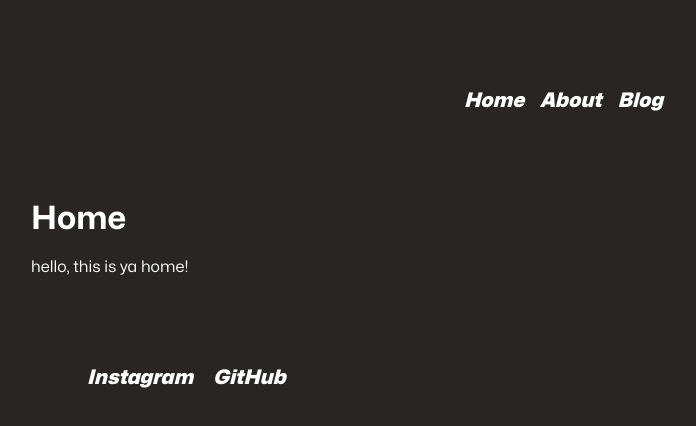
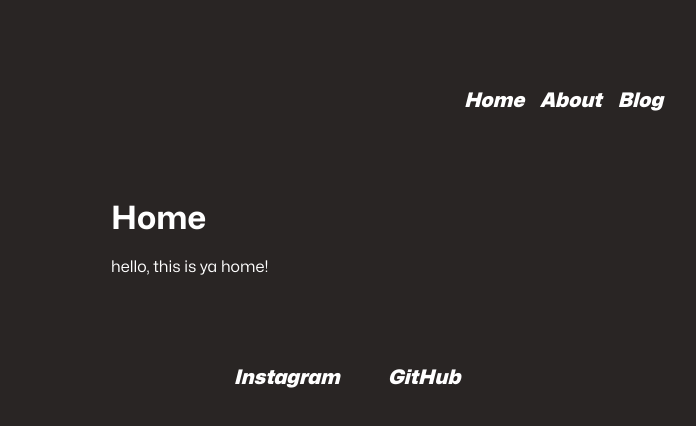
Before and after one commit to snapcracklenpop-dev/tested-telescope, an Astro site: page / in a window 1280 px wide. Shown: the whole page, without its empty margins (293-989 px from the left). Built offline with nearby package versions, Linux system fonts and the light colour scheme; Astro itself is replaced by a stand-in of ours.

Commit message:
fixed baselayou margins and footer spacing

```diff
--- a/src/Layouts/BaseLayout.astro
+++ b/src/Layouts/BaseLayout.astro
@@ -28,5 +28,7 @@
   div {
     max-width: 50%;
     margin: 0 auto;
+    padding-left: 5rem;
+    padding-right: 5rem;
   }
 </style>
--- a/src/components/Socials.astro
+++ b/src/components/Socials.astro
@@ -2,29 +2,24 @@
 ---
 
 <div>
-  <ul>
-    <li>
-      <a href="https://instagram.com/astro.glob">Instagram</a>
-      <a href="https://github.com/vlCodes17">GitHub</a>
-    </li>
-  </ul>
+  <a href="https://instagram.com/astro.glob">Instagram</a>
+  <a href="https://github.com/vlCodes17">GitHub</a>
 </div>
 
 <style>
-
   div {
     display: flex;
-
+    justify-content: center;
+    gap: 3rem;
     align-items: center;
     width: 50%;
     height: 40px;
   }
 
-  ul {
-    list-style: none;
-  }
+
+
+
   a {
-    margin-left: 1rem;
 
   }
   a:link {
@@ -39,5 +34,4 @@
     color: #fca5a5;
     text-decoration: underline;
   }
-
 </style>
```
